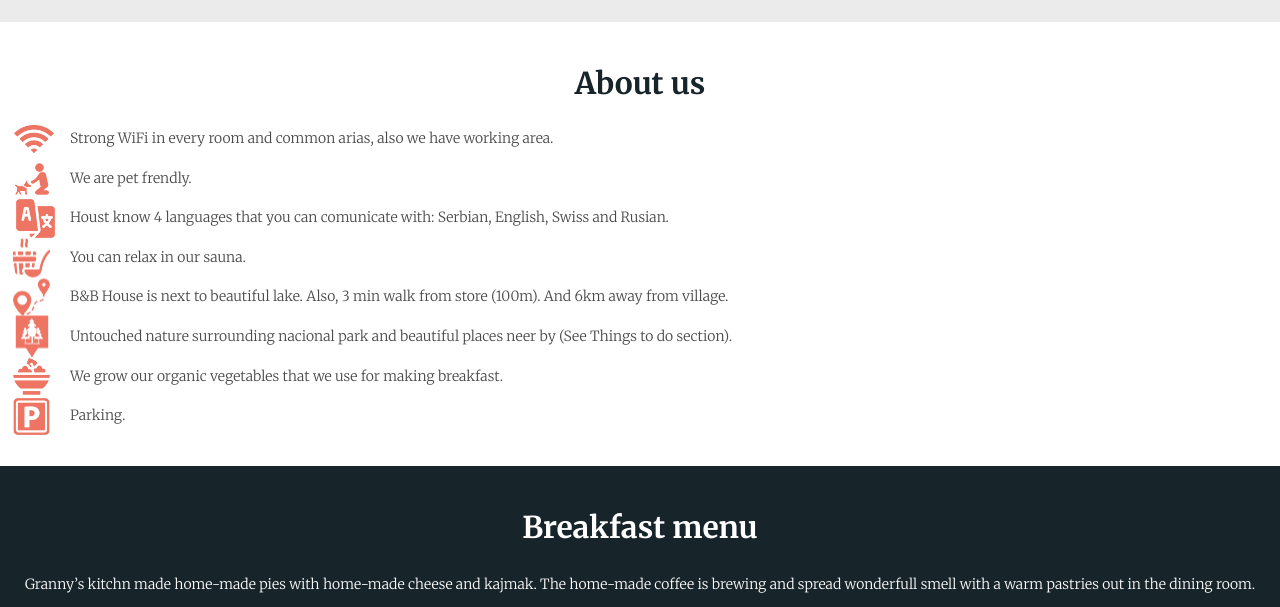
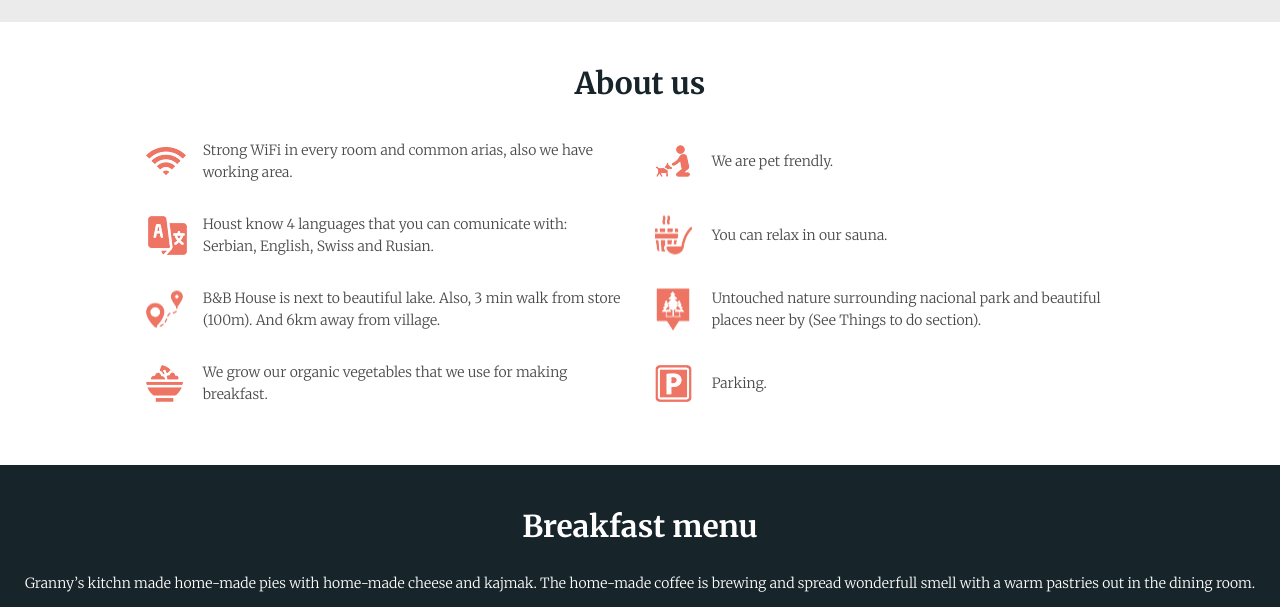
Before and after one commit to marinablagojevic/B-B-House, a plain HTML site: page index.html in a window 1280 px wide. Shown: the part 5440-6047 px from the top of the page. Drawn offline with nearby package versions, Linux system fonts and the light colour scheme.

Commit message:
about us break point

```diff
--- a/css/main.css
+++ b/css/main.css
@@ -390,12 +390,6 @@ nav .close span:nth-child(2) {
     height: 100%;
 }
 
-/* PLUG IN NIJE NAJBOLJE USPEO,
-POKUSALA SAM DA GA POVECAM I DA SKLONIM
-BELU TRAKU ISPOD SLAJDERA,
-ALI NIJE USPELO, NIJE RESPONZIVAN,
-ALI NA BREAK POINT CU POKUSATI DA UBACIM DRUGACIJI
-SLAJDER.*/
 
 /* ABOUT US */
 
@@ -403,18 +397,15 @@ SLAJDER.*/
     display: block;
     text-align: left;
     margin: 10px 0 20px 0;
-<<<<<<< HEAD
     line-height: 22px;
     padding-left: 15px;
     position: relative;
 }
 
-.wifi:before {
+.wifi:before, .pet:before, .lang:before, .sauna:before,
+.dist:before, .park:before, .salad:before, .parking:before {
     content: '';
-    width: 41px;
-    height: 32px;
     position: absolute;
-    background-image: url('../img/wifi.png');
     background-position: center;
     background-repeat: no-repeat;
     left: -42px;
@@ -422,95 +413,52 @@ SLAJDER.*/
     transform: translateY(-50%);
 }
 
+.wifi:before {
+    width: 41px;
+    height: 32px;
+    background-image: url('../img/wifi.png');
+}
+
 .pet:before {
-    content: '';
     width: 37px;
     height: 32px;
-    position: absolute;
     background-image: url('../img/petfrend.png');
-    background-position: center;
-    background-repeat: no-repeat;
-    left: -42px;
-    top: 50%;
-    transform: translateY(-50%);
 }
 
 .lang:before {
-    content: '';
     width: 44px;
     height: 44px;
-    position: absolute;
     background-image: url('../img/language.png');
-    background-position: center;
-    background-repeat: no-repeat;
-    left: -42px;
-    top: 50%;
-    transform: translateY(-50%);
 }
 
 .sauna:before {
-    content: '';
     width: 37px;
     height: 45px;
-    position: absolute;
     background-image: url('../img/sauna.png');
-    background-position: center;
-    background-repeat: no-repeat;
-    left: -42px;
-    top: 50%;
-    transform: translateY(-50%);
 }
 
 .dist:before {
-    content: '';
     width: 37px;
     height: 43px;
-    position: absolute;
     background-image: url('../img/distance.png');
-    background-position: center;
-    background-repeat: no-repeat;
-    left: -42px;
-    top: 50%;
-    transform: translateY(-50%);
 }
 
 .park:before {
-    content: '';
     width: 37px;
     height: 47px;
-    position: absolute;
     background-image: url('../img/park.png');
-    background-position: center;
-    background-repeat: no-repeat;
-    left: -42px;
-    top: 50%;
-    transform: translateY(-50%);
 }
 
 .salad:before {
-    content: '';
     width: 37px;
     height: 40px;
-    position: absolute;
     background-image: url('../img/salad.png');
-    background-position: center;
-    background-repeat: no-repeat;
-    left: -42px;
-    top: 50%;
-    transform: translateY(-50%);
 }
 
 .parking:before {
-    content: '';
     width: 37px;
     height: 40px;
-    position: absolute;
     background-image: url('../img/parking.png');
-    background-position: center;
-    background-repeat: no-repeat;
-    left: -42px;
-    top: 50%;
-    transform: translateY(-50%);
 }
 
 /* ABOUT US */
@@ -560,116 +508,11 @@ SLAJDER.*/
 
 .vine p:first-of-type {
     margin-bottom: 30px;
-=======
     line-height: 24px;
     padding-left: 15px;
     position: relative;
 }
 
-.wifi:before {
-    content: '';
-    width: 41px;
-    height: 32px;
-    position: absolute;
-    background-image: url('../img/wifi.png');
-    background-position: center;
-    background-repeat: no-repeat;
-    left: -42px;
-    top: 50%;
-    transform: translateY(-50%);
-}
-
-.pet:before {
-    content: '';
-    width: 37px;
-    height: 32px;
-    position: absolute;
-    background-image: url('../img/petfrend.png');
-    background-position: center;
-    background-repeat: no-repeat;
-    left: -42px;
-    top: 50%;
-    transform: translateY(-50%);
->>>>>>> master /* ovo se pojavilo kad sam pushovala na GitKraken*/
-}
-
-.lang:before {
-    content: '';
-    width: 44px;
-    height: 44px;
-    position: absolute;
-    background-image: url('../img/language.png');
-    background-position: center;
-    background-repeat: no-repeat;
-    left: -42px;
-    top: 50%;
-    transform: translateY(-50%);
-}
-
-.sauna:before {
-    content: '';
-    width: 37px;
-    height: 45px;
-    position: absolute;
-    background-image: url('../img/sauna.png');
-    background-position: center;
-    background-repeat: no-repeat;
-    left: -42px;
-    top: 50%;
-    transform: translateY(-50%);
-}
-
-.dist:before {
-    content: '';
-    width: 37px;
-    height: 43px;
-    position: absolute;
-    background-image: url('../img/distance.png');
-    background-position: center;
-    background-repeat: no-repeat;
-    left: -42px;
-    top: 50%;
-    transform: translateY(-50%);
-}
-
-.park:before {
-    content: '';
-    width: 37px;
-    height: 47px;
-    position: absolute;
-    background-image: url('../img/park.png');
-    background-position: center;
-    background-repeat: no-repeat;
-    left: -42px;
-    top: 50%;
-    transform: translateY(-50%);
-}
-
-.salad:before {
-    content: '';
-    width: 37px;
-    height: 40px;
-    position: absolute;
-    background-image: url('../img/salad.png');
-    background-position: center;
-    background-repeat: no-repeat;
-    left: -42px;
-    top: 50%;
-    transform: translateY(-50%);
-}
-
-.parking:before {
-    content: '';
-    width: 37px;
-    height: 40px;
-    position: absolute;
-    background-image: url('../img/parking.png');
-    background-position: center;
-    background-repeat: no-repeat;
-    left: -42px;
-    top: 50%;
-    transform: translateY(-50%);
-}
 
 /*THINGS TO DO*/
 
@@ -701,8 +544,20 @@ SLAJDER.*/
 }
 
 
-/*@media only screen and (min-width: 1024px) {
+@media only screen and (min-width: 700px) {
+    .about ul li {
+        display: inline-block;
+        width: 36%;
+        vertical-align: middle;
+        position: relative;
+    }
 
+    .about ul li:nth-child(odd) {
+        margin-right: 70px;
+    }
+}
+
+/*
 header {
     padding: 15px 0 10px;
     max-width: 1300px;
```
